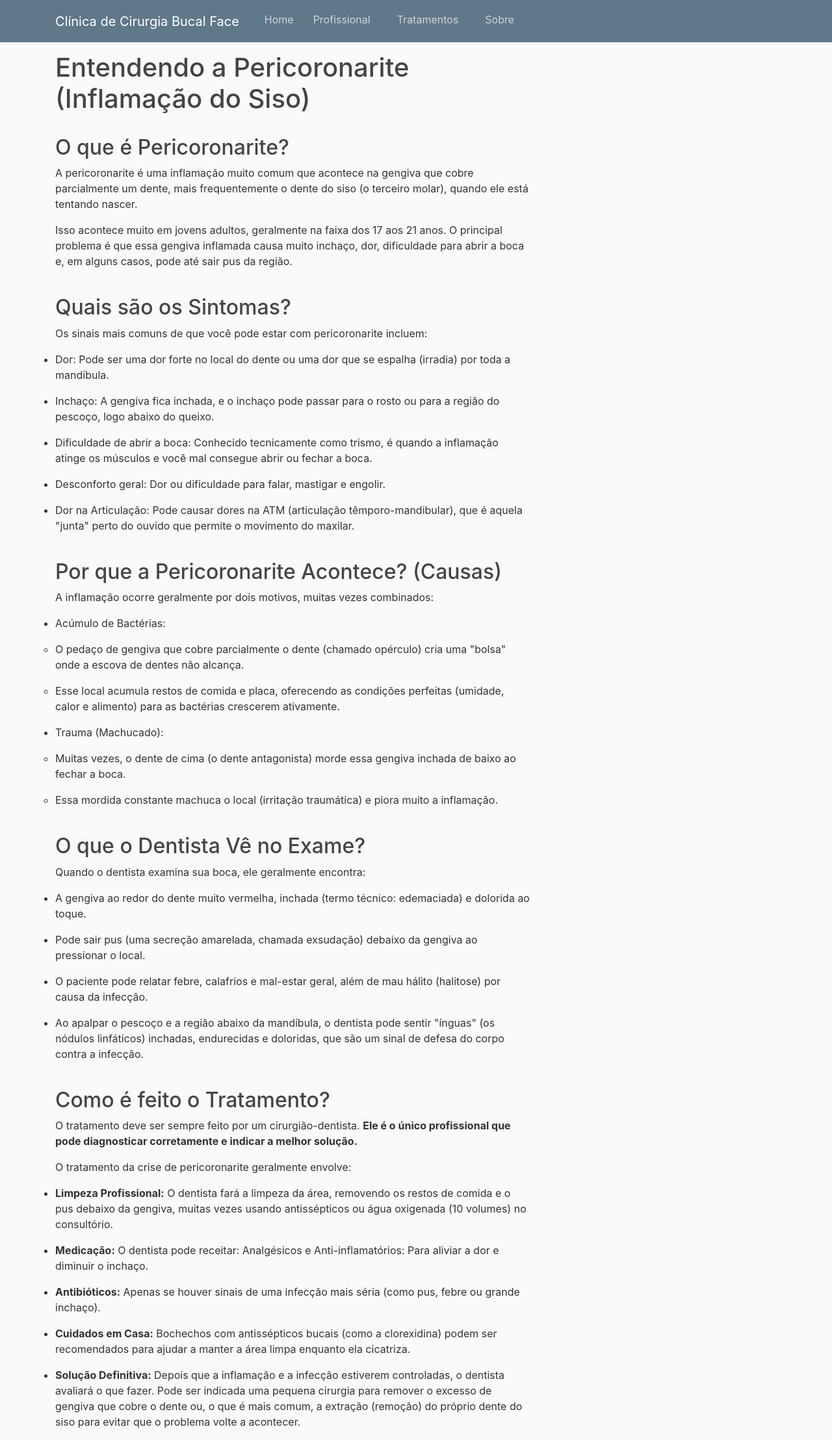
After one commit to lucagorayeb/Projeto_clinica, a Django app: page /desease/periconarite in a window 1280 px wide. The commit adds this page. Shown: the whole page at 65% size. Run offline with Django 5.2, Linux system fonts and the light colour scheme.

Commit message:
updating de public web page

```diff
--- /dev/null
+++ b/clinica/static/clinica/public/desease/main_desease.css
@@ -0,0 +1,4 @@
+*{
+    margin: 0;
+    padding: 0;
+}
--- a/clinica/static/clinica/public/main.css
+++ b/clinica/static/clinica/public/main.css
@@ -10,6 +10,7 @@ h1, h2, h3, h4, h5, h6 {
 
 ul {
   margin: 0;
+  padding: 0;
 }
 
 .bg-steel {
@@ -18,6 +19,7 @@ ul {
 
 .site-header .navbar-nav .nav-link {
   color: #cbd5db;
+  padding: 10px 15px;
 }
 
 .site-header .navbar-nav .nav-link:hover {
@@ -82,3 +84,43 @@ a.article-title:hover {
 .account-heading {
   font-size: 2.5rem;
 }
+
+.submenu-tratamentos ul li{
+  list-style: none;
+  text-align: center;
+  position: relative;
+}
+
+.submenu-tratamentos ul li ul{
+  display: none;
+  border-radius: 5%;
+  position: absolute;
+  top: 100%; /* aparece abaixo do item pai */
+  left: 0%;
+  background-color: #5f788a;
+  list-style: none;
+  z-index: 999; /* garante que fique acima do conteúdo */
+}
+
+.submenu-tratamentos ul li a{
+  display: block;
+  padding-bottom: 5px;
+  padding-left: 11px;
+  padding-right: 11px;
+  text-decoration: none;
+  color: lightgray;
+}
+
+.submenu-tratamentos ul li a:hover{
+  color: #ffffff;
+  text-decoration: none;
+}
+
+.submenu-tratamentos ul ul{
+  display: none;
+  margin: 0px;
+}
+
+.submenu-tratamentos ul li:hover ul{
+  display: block;
+}
--- a/clinica/templates/clinica/public/base.html
+++ b/clinica/templates/clinica/public/base.html
@@ -30,12 +30,18 @@
                 <div class="navbar-nav mr-auto">
                 <a class="nav-item nav-link" href="{% url 'clinica-home' %}">Home</a>
                 <a class="nav-item nav-link" href="{% url 'clinica-professional' %}">Profissional</a>
-                <ul>
-                    <li><a class="nav-item nav-link" href="{% url 'clinica-desease' %}">Tratamentos</a></li>
-                    <li><a class="nav-item nav-link" href="{% url 'clinica-desease-cirurgia-traumatologia'%}">cirurgia e traumatologia</a></li>
-                    <li><a class="nav-item nav-link" href="{% url 'clinica-desease-' %}">Tratamentos</a></li>
-                    <li><a class="nav-item nav-link" href="{% url 'clinica-desease-' %}">Tratamentos</a></li>
-                </ul>
+                <div  class="submenu-tratamentos nav-item nav-link">
+                    <ul>
+                        <li> <a href="{% url 'clinica-desease' %}">Tratamentos</a>
+                                <ul >
+                                    <li> <a  href="{% url 'clinica-desease-cirurgia-traumatologia'%}">Traumatologia</a> </li>
+                                    <li> <a  href="{% url 'clinica-desease-periconarite'%}">Pericoronarite</a> </li>
+                                    <li> <a  href="{% url 'clinica-dentes-inclusos' %}">Dente Incluso</a> </li>
+                                </ul>
+                        </li>
+                    </ul>
+                </div>
+
                 <a class="nav-item nav-link" href="{% url 'clinica-about' %}">Sobre</a>
                 </div>
             </div>
--- a/clinica/templates/clinica/public/desease/base_desease.html
+++ b/clinica/templates/clinica/public/desease/base_desease.html
@@ -1,5 +1,7 @@
 {% extends "clinica/public/base.html" %}
 {% block content %}
+{% load static %}
+<link rel="stylesheet" type="text/css" href="{% static 'clinica/public/desease/main_desease.css' %}">
     <div>
 
         <h1>Cuidado Avançado para o seu Sorriso e Saúde Facial: Conheça Nossos Tratamentos</h1>
--- /dev/null
+++ b/clinica/templates/clinica/public/desease/periconarite.html
@@ -0,0 +1,144 @@
+{% extends "clinica/public/base.html" %}
+{% block content %}
+{% load static %}
+<link rel="stylesheet" type="text/css" href="{% static 'clinica/public/desease/main_desease.css' %}">
+    <div>
+        <h1>Entendendo a Pericoronarite (Inflamação do Siso)</h1>
+        <br>
+        <div>
+            <h2>O que é Pericoronarite?</h2>
+
+            <p>
+                A pericoronarite é uma inflamação muito comum que acontece na gengiva que cobre parcialmente um dente, mais frequentemente o dente do siso (o terceiro molar), quando ele está tentando nascer.
+            </p>
+
+            <p>
+                Isso acontece muito em jovens adultos, geralmente na faixa dos 17 aos 21 anos. O principal problema é que essa gengiva inflamada causa muito inchaço, dor, dificuldade para abrir a boca e, em alguns casos, pode até sair pus da região.
+            </p>
+        </div>
+        <br>
+        <div>
+            <h2>Quais são os Sintomas?</h2>
+
+            <ul>
+                <p>Os sinais mais comuns de que você pode estar com pericoronarite incluem:</p>
+
+                <li>
+                    <p>Dor: Pode ser uma dor forte no local do dente ou uma dor que se espalha (irradia) por toda a mandíbula.</p>
+                </li>
+
+                <li>
+                    <p>Inchaço: A gengiva fica inchada, e o inchaço pode passar para o rosto ou para a região do pescoço, logo abaixo do queixo.</p>
+                </li>
+
+                <li>
+                    <p>Dificuldade de abrir a boca: Conhecido tecnicamente como trismo, é quando a inflamação atinge os músculos e você mal consegue abrir ou fechar a boca.</p>
+                </li>
+
+                <li>
+                    <p>Desconforto geral: Dor ou dificuldade para falar, mastigar e engolir.</p>
+                </li>
+
+                <li>
+                    <p>Dor na Articulação: Pode causar dores na ATM (articulação têmporo-mandibular), que é aquela "junta" perto do ouvido que permite o movimento do maxilar.</p>
+                </li>
+            </ul>
+        </div>
+        <br>
+        <div>
+            <h2>Por que a Pericoronarite Acontece? (Causas)</h2>
+
+            <ul>
+                <p>A inflamação ocorre geralmente por dois motivos, muitas vezes combinados:</p>
+
+                <li><p>Acúmulo de Bactérias:</p>
+                    <ul>
+                        <li>
+                            <p>O pedaço de gengiva que cobre parcialmente o dente (chamado opérculo) cria uma "bolsa" onde a escova de dentes não alcança.</p>
+                        </li>
+
+                        <li>
+                            <p>Esse local acumula restos de comida e placa, oferecendo as condições perfeitas (umidade, calor e alimento) para as bactérias crescerem ativamente.</p>
+                        </li>
+                    </ul>
+                </li>
+
+                <li><p>Trauma (Machucado):</p>
+                    <ul>
+                        <li>
+                            <p>Muitas vezes, o dente de cima (o dente antagonista) morde essa gengiva inchada de baixo ao fechar a boca.</p>
+                        </li>
+
+                        <li>
+                            <p>Essa mordida constante machuca o local (irritação traumática) e piora muito a inflamação.</p>
+                        </li>
+                    </ul>
+                </li>
+            </ul>
+        </div>
+
+        <br>
+
+        <div>
+            <h2>O que o Dentista Vê no Exame?</h2>
+
+            <ul>
+                <p>Quando o dentista examina sua boca, ele geralmente encontra:</p>
+
+                <li>
+                    <p>A gengiva ao redor do dente muito vermelha, inchada (termo técnico: edemaciada) e dolorida ao toque.</p>
+                </li>
+
+                <li>
+                    <p>Pode sair pus (uma secreção amarelada, chamada exsudação) debaixo da gengiva ao pressionar o local.</p>
+                </li>
+
+                <li>
+                    <p>O paciente pode relatar febre, calafrios e mal-estar geral, além de mau hálito (halitose) por causa da infecção.</p>
+                </li>
+
+                <li>
+                    <p>Ao apalpar o pescoço e a região abaixo da mandíbula, o dentista pode sentir "ínguas" (os nódulos linfáticos) inchadas, endurecidas e doloridas, que são um sinal de defesa do corpo contra a infecção.</p>
+                </li>
+            </ul>
+
+        </div>
+        <br>
+        <div>
+            <h2>Como é feito o Tratamento?</h2>
+
+            <ul>
+                <p>
+                    O tratamento deve ser sempre feito por um cirurgião-dentista.
+                    <b>Ele é o único profissional que pode diagnosticar corretamente e indicar a melhor solução.</b>
+                </p>
+
+                <p>O tratamento da crise de pericoronarite geralmente envolve:</p>
+
+                <li>
+                    <p><b>Limpeza Profissional:</b> O dentista fará a limpeza da área, removendo os restos de comida e o pus debaixo da gengiva, muitas vezes usando antissépticos ou água oxigenada (10 volumes) no consultório.</p>
+                </li>
+                <li>
+                    <p>
+                        <b>Medicação:</b> O dentista pode receitar:
+                        Analgésicos e Anti-inflamatórios: Para aliviar a dor e diminuir o inchaço.
+                    </p>
+                </li>
+
+                <li>
+                    <p><b>Antibióticos:</b> Apenas se houver sinais de uma infecção mais séria (como pus, febre ou grande inchaço).</p>
+                </li>
+
+                <li>
+                    <p><b>Cuidados em Casa:</b> Bochechos com antissépticos bucais (como a clorexidina) podem ser recomendados para ajudar a manter a área limpa enquanto ela cicatriza.</p>
+                </li>
+
+                <li>
+                    <p>
+                        <b>Solução Definitiva:</b> Depois que a inflamação e a infecção estiverem controladas, o dentista avaliará o que fazer. Pode ser indicada uma pequena cirurgia para remover o excesso de gengiva que cobre o dente ou, o que é mais comum, a extração (remoção) do próprio dente do siso para evitar que o problema volte a acontecer.
+                    </p>
+                </li>
+            </ul>
+        </div>
+    </div>
+{% endblock content %}
--- a/clinica/urls.py
+++ b/clinica/urls.py
@@ -6,5 +6,7 @@ urlpatterns = [
     path('about/', views.about, name='clinica-about'),
     path('professional/', views.professional , name='clinica-professional'),
     path('desease/', views.desease, name='clinica-desease'),
-    path('desease/cirurgia-traumatologia', views.desease, name='clinica-desease-cirurgia-traumatologia'),
+    path('desease/cirurgia-traumatologia', views.desease_cirurgia_traumatologia, name='clinica-desease-cirurgia-traumatologia'),
+    path('desease/periconarite', views.desease_periconarite, name='clinica-desease-periconarite'),
+    path('desease/dentes_inclusos', views.desease_dentes_inclusos, name='clinica-dentes-inclusos'),
 ]
--- a/clinica/views.py
+++ b/clinica/views.py
@@ -11,3 +11,12 @@ def desease(request):
 
 def about(request):
     return render(request, 'clinica/public/about.html')
+
+def desease_cirurgia_traumatologia(request):
+    return render(request, 'clinica/public/desease/cirugia_traumatologia.html')
+
+def desease_periconarite(request):
+    return render(request, 'clinica/public/desease/periconarite.html')
+
+def desease_dentes_inclusos(request):
+    return render(request, 'clinica/public/desease/dentes_inclusos.html')
```
Also changed, not shown: clinica/templates/clinica/public/desease/cirugia_traumatologia.html (+14 -7 lines), clinica/templates/clinica/public/desease/dentes_inclusos.html (added, +44 -0 lines).
